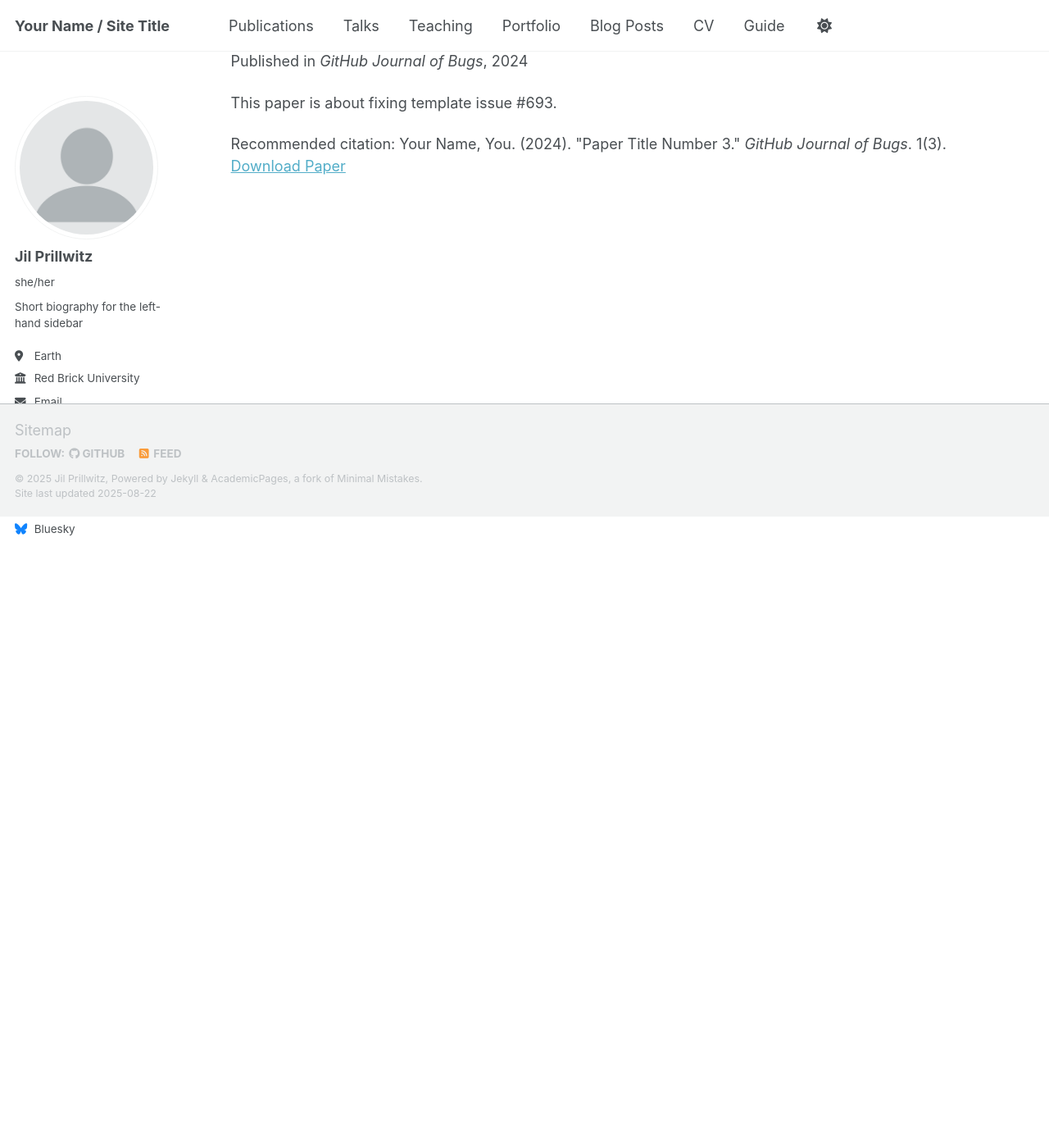
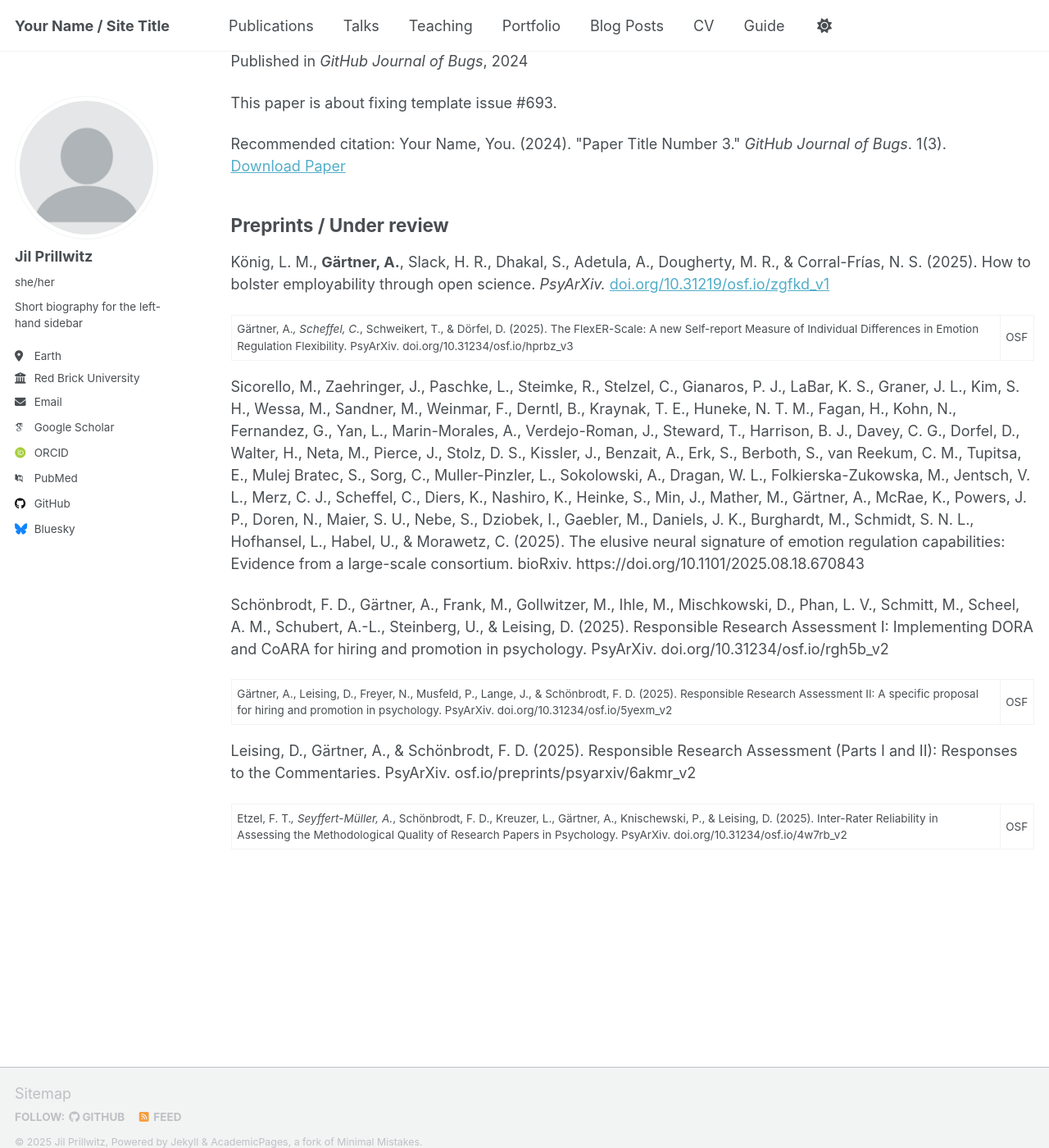
Before and after one commit to jil-prillwitz/jil-prillwitz.github.io, a Jekyll site: the page built from _pages/publications.md, in a window 1280 px wide and 1400 px high, scrolled down 1341 px. Shown: the whole window at 82% size. Built offline with Jekyll 4.4.1, drawn with Linux system fonts in a browser that asks for light colours; some web fonts are replaced; a script that is not in the unit is left out; before the commit the page ends 1971 px from its top, so only the background shows below that.

Commit message:
Update publications.md

```diff
--- a/_pages/publications.md
+++ b/_pages/publications.md
@@ -1,6 +1,6 @@
 ---
 layout: archive
-title: "Publications"
+title: Publications
 permalink: /publications/
 author_profile: true
 ---
@@ -31,3 +31,20 @@ author_profile: true
     {% include archive-single.html %}
   {% endfor %}
 {% endif %}
+
+
+## Preprints / Under review
+
+König, L. M., **Gärtner, A.**, Slack, H. R., Dhakal, S., Adetula, A., Dougherty, M. R., & Corral-Frías, N. S. (2025). How to bolster employability through open science. _PsyArXiv._ [doi.org/10.31219/osf.io/zgfkd_v1](doi.org/10.31219/osf.io/zgfkd_v1)
+
+Gärtner, A.*, Scheffel, C.*, Schweikert, T., & Dörfel, D. (2025). The FlexER-Scale: A new Self-report Measure of Individual Differences in Emotion Regulation Flexibility. PsyArXiv. doi.org/10.31234/osf.io/hprbz_v3 | OSF
+
+Sicorello, M., Zaehringer, J., Paschke, L., Steimke, R., Stelzel, C., Gianaros, P. J., LaBar, K. S., Graner, J. L., Kim, S. H., Wessa, M., Sandner, M., Weinmar, F., Derntl, B., Kraynak, T. E., Huneke, N. T. M., Fagan, H., Kohn, N., Fernandez, G., Yan, L., Marin-Morales, A., Verdejo-Roman, J., Steward, T., Harrison, B. J., Davey, C. G., Dorfel, D., Walter, H., Neta, M., Pierce, J., Stolz, D. S., Kissler, J., Benzait, A., Erk, S., Berboth, S., van Reekum, C. M., Tupitsa, E., Mulej Bratec, S., Sorg, C., Muller-Pinzler, L., Sokolowski, A., Dragan, W. L., Folkierska-Zukowska, M., Jentsch, V. L., Merz, C. J., Scheffel, C., Diers, K., Nashiro, K., Heinke, S., Min, J., Mather, M., Gärtner, A., McRae, K., Powers, J. P., Doren, N., Maier, S. U., Nebe, S., Dziobek, I., Gaebler, M., Daniels, J. K., Burghardt, M., Schmidt, S. N. L., Hofhansel, L., Habel, U., & Morawetz, C. (2025). The elusive neural signature of emotion regulation capabilities: Evidence from a large-scale consortium. bioRxiv. https://doi.org/10.1101/2025.08.18.670843
+
+Schönbrodt, F. D., Gärtner, A., Frank, M., Gollwitzer, M., Ihle, M., Mischkowski, D., Phan, L. V., Schmitt, M., Scheel, A. M., Schubert, A.-L., Steinberg, U., & Leising, D. (2025). Responsible Research Assessment I: Implementing DORA and CoARA for hiring and promotion in psychology. PsyArXiv. doi.org/10.31234/osf.io/rgh5b_v2
+
+Gärtner, A., Leising, D., Freyer, N., Musfeld, P., Lange, J., & Schönbrodt, F. D. (2025). Responsible Research Assessment II: A specific proposal for hiring and promotion in psychology. PsyArXiv. doi.org/10.31234/osf.io/5yexm_v2 | OSF
+
+Leising, D., Gärtner, A., & Schönbrodt, F. D. (2025). Responsible Research Assessment (Parts I and II): Responses to the Commentaries. PsyArXiv. osf.io/preprints/psyarxiv/6akmr_v2
+
+Etzel, F. T.*, Seyffert-Müller, A.*, Schönbrodt, F. D., Kreuzer, L., Gärtner, A., Knischewski, P., & Leising, D. (2025). Inter-Rater Reliability in Assessing the Methodological Quality of Research Papers in Psychology. PsyArXiv. doi.org/10.31234/osf.io/4w7rb_v2| OSF
```
